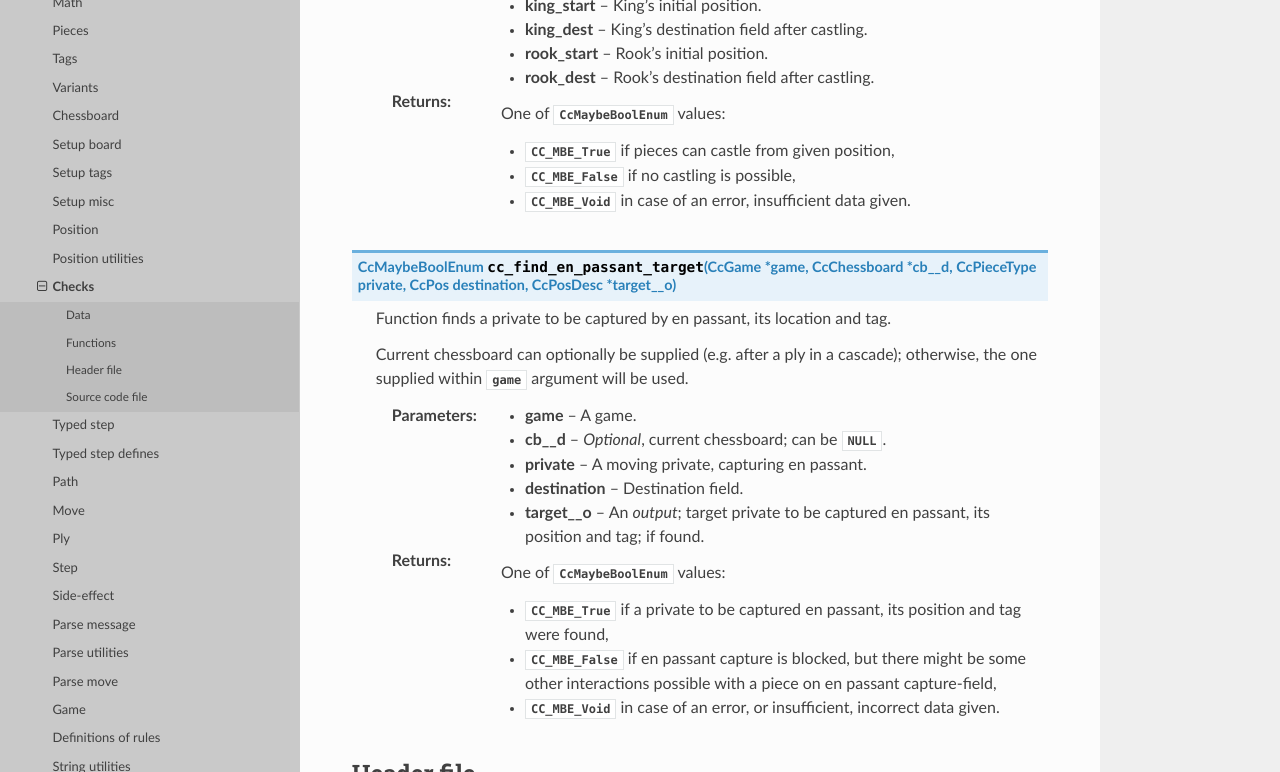
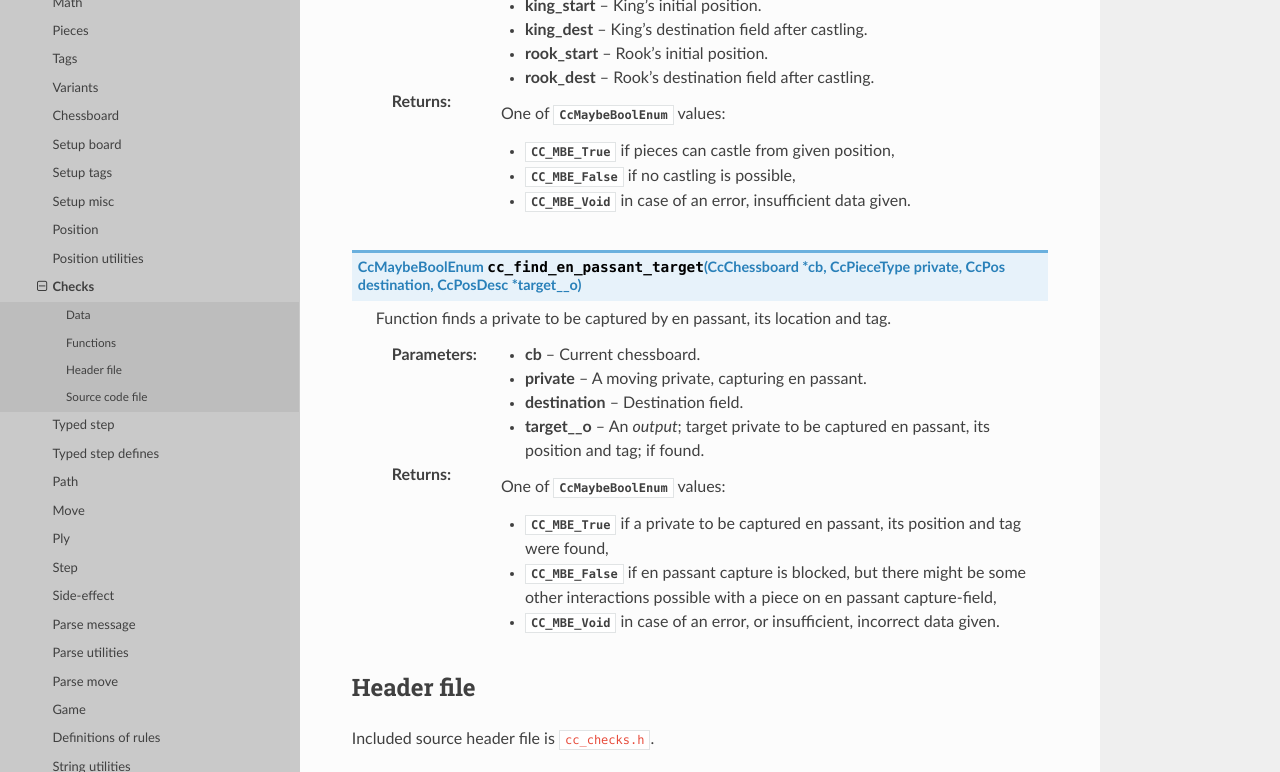
Before and after one commit to mmlacak/crochess, a Sphinx documentation site: the page built from docs/source/libcc/ccchecks.rst, in a window 1280 px wide and 900 px high, scrolled down 1788 px, cut to the strip 0-772 px from the top of the window. Built offline with Sphinx 7.4.7 and the Read the Docs theme 3.1.0, drawn with Linux system fonts in a browser that asks for light colours.

Commit message:
Simplified again en passant target finder + docs.

```diff
--- a/docs/source/conf.py
+++ b/docs/source/conf.py
@@ -26,10 +26,10 @@ copyright = '2021, Mario Mlačak'
 author = 'Mario Mlačak'
 
 # The short X.Y version
-version = "0.0.1.137:1316+20250318.113043"   # docs-new-lib-short-version-major-minor-feature-commit+meta~breaks-place-marker
+version = "0.0.1.138:1317+20250318.113536"   # docs-new-lib-short-version-major-minor-feature-commit+meta~breaks-place-marker
 
 # The full version, including alpha/beta/rc tags
-release = "0.0.1.137:1316+20250318.113043"   # docs-new-lib-full-version-major-minor-feature-commit+meta~breaks-place-marker
+release = "0.0.1.138:1317+20250318.113536"   # docs-new-lib-full-version-major-minor-feature-commit+meta~breaks-place-marker
 
 
 # -- General configuration ---------------------------------------------------
--- a/docs/source/libcc/ccchecks.rst
+++ b/docs/source/libcc/ccchecks.rst
@@ -93,15 +93,11 @@ Functions
         * :c:enumerator:`CC_MBE_False` if no castling is possible,
         * :c:enumerator:`CC_MBE_Void` in case of an error, insufficient data given.
 
-.. c:function:: CcMaybeBoolEnum cc_find_en_passant_target( CcGame * game, CcChessboard * cb__d, CcPieceType private, CcPos destination, CcPosDesc * target__o )
+.. c:function:: CcMaybeBoolEnum cc_find_en_passant_target( CcChessboard * cb, CcPieceType private, CcPos destination, CcPosDesc * target__o )
 
     Function finds a private to be captured by en passant, its location and tag.
 
-    Current chessboard can optionally be supplied (e.g. after a ply in a cascade);
-    otherwise, the one supplied within :c:var:`game` argument will be used.
-
-    :param game: A game.
-    :param cb__d: *Optional*, current chessboard; can be :c:data:`NULL`.
+    :param cb: Current chessboard.
     :param private: A moving private, capturing en passant.
     :param destination: Destination field.
     :param target__o: An *output*; target private to be captured en passant, its position and tag; if found.
```
Also changed, not shown: README.md (+2 -2 lines), 5 other files.
